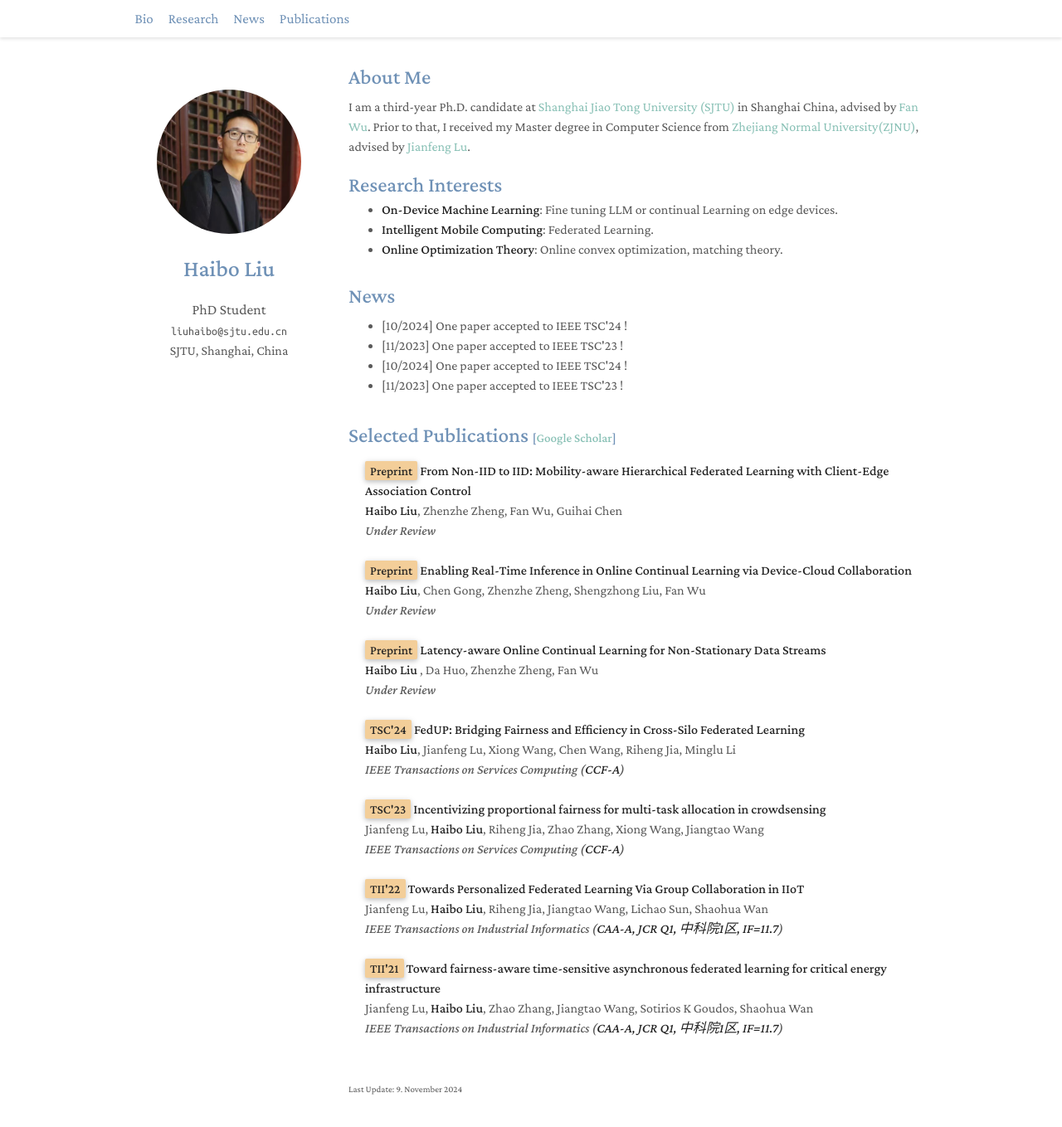
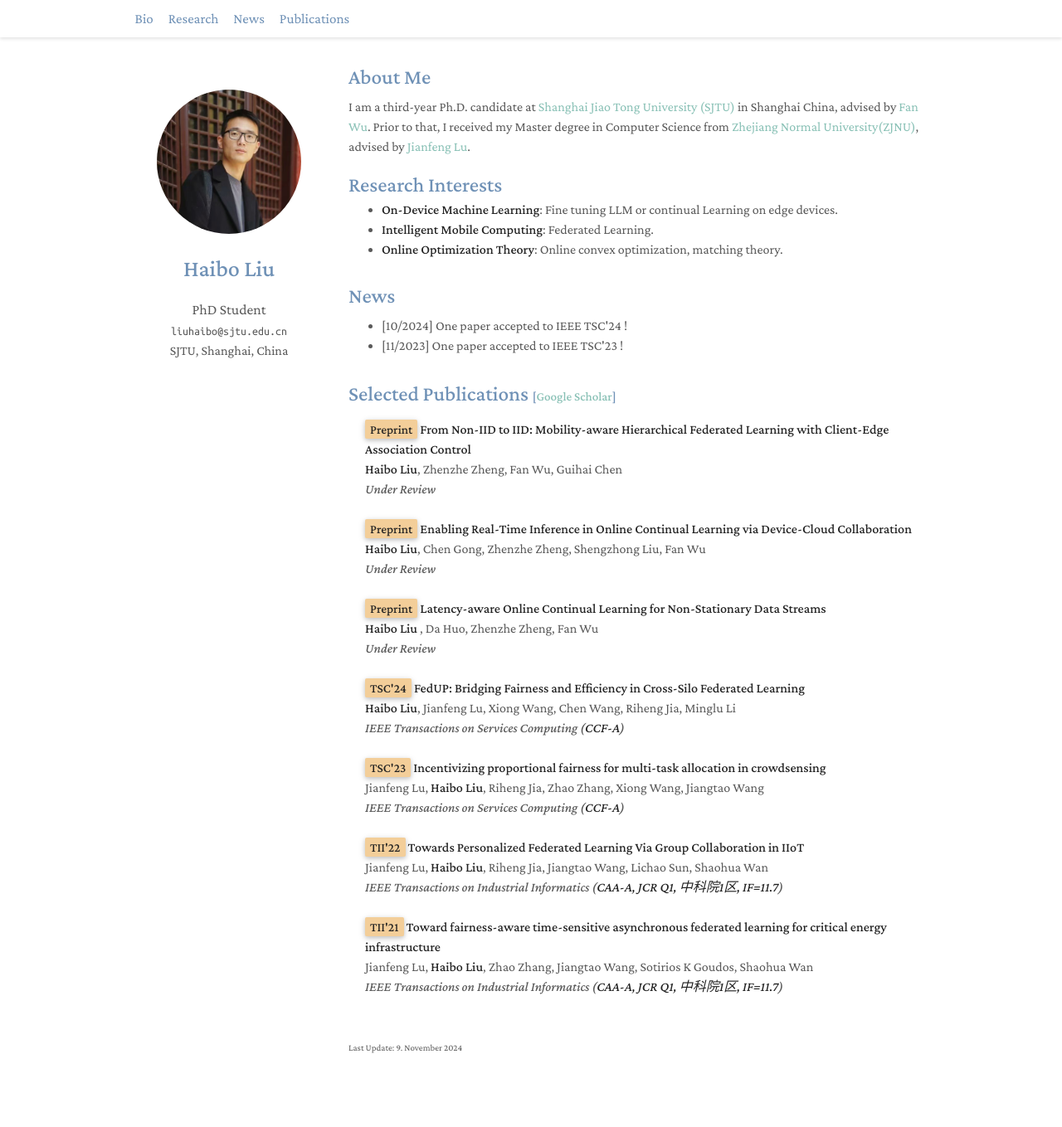
Before and after one commit to liuhaibo919/liuhaibo919.github.io, a Jekyll site: the page built from index.md, in a window 1280 px wide and 1374 px high. Shown: the top 1359 px of the window at 83% size. Built offline with Jekyll 4.4.1, drawn with Linux system fonts in a browser that asks for light colours; a style sheet for code colours, icons or effects is not loaded.

Commit message:
Update news.md

```diff
--- a/_includes/news.md
+++ b/_includes/news.md
@@ -2,8 +2,8 @@
 
 <style>
   #scrollableDiv {
-    min-height: 100px;
-    height: 100px;
+    min-height: 50px;
+    height: 50px;
     overflow-y: hidden;
     opacity: 1;
     transition: height 0.5s ease-in-out, opacity 0.5s ease-in-out;
@@ -12,10 +12,6 @@
 
 <ul id="scrollableDiv" onmouseover="showScrollbar()" onmouseout="hideScrollbar()">
   <li>[10/2024] One paper accepted to IEEE TSC'24 !</li>
-  <li>[11/2023] One paper accepted to IEEE TSC'23 !</li>
-  <li>[10/2024] One paper accepted to IEEE TSC'24 !</li>
-  <li>[11/2023] One paper accepted to IEEE TSC'23 !</li>
- <li>[10/2024] One paper accepted to IEEE TSC'24 !</li>
   <li>[11/2023] One paper accepted to IEEE TSC'23 !</li>
 </ul>
 <script>
@@ -26,7 +22,7 @@
   }
   function hideScrollbar() {
     var div = document.getElementById('scrollableDiv');
-    div.style.height = '100px';
+    div.style.height = '50px';
     div.style.opacity = 1;
   }
 </script>
```
